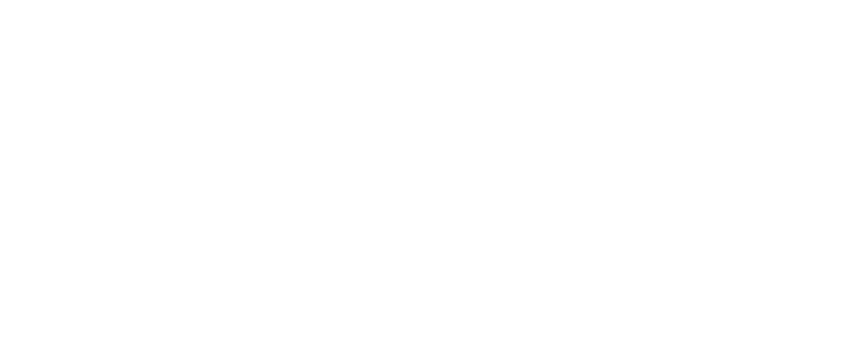
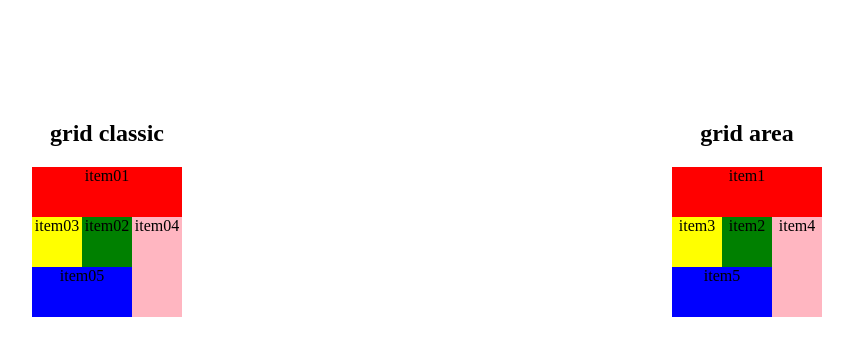
Before and after one commit to bgeye/webdev, a PHP site: page / in a window 1280 px wide. Before the commit the part shown is empty. Shown: the top 356 px of the page, without its empty margins (213-1066 px from the left). Run offline with PHP 8.4, Linux system fonts and the light colour scheme.

Commit message:
finish exercise 1 grid - classic/area

```diff
--- a/html-css/abend4/grid-exercises/exercise1/index.html
+++ b/html-css/abend4/grid-exercises/exercise1/index.html
@@ -7,5 +7,29 @@
 </head>
 <body>
 
+<div class="main">
+    <div class="gridcontainer">
+        <h2>grid classic</h2>
+        <div class="container-classic">
+            <div class="item01">item01</div>
+            <div class="item02">item02</div>
+            <div class="item03">item03</div>
+            <div class="item04">item04</div>
+            <div class="item05">item05</div>
+        </div>
+    </div>
+    <div class="gridcontainer">
+        <h2>grid area</h2>
+        <div class="container-area">
+            <div class="item1">item1</div>
+            <div class="item2">item2</div>
+            <div class="item3">item3</div>
+            <div class="item4">item4</div>
+            <div class="item5">item5</div>
+        </div>
+    </div>
+</div>
+
+
 </body>
 </html>
--- a/html-css/abend4/grid-exercises/exercise1/styles/style.css
+++ b/html-css/abend4/grid-exercises/exercise1/styles/style.css
@@ -9,3 +9,93 @@ body{
     padding-top:100px;
 
 }
+
+h2{
+    flex-basis: 100%;
+}
+
+.main{
+    display: flex;
+}
+
+.gridcontainer{
+    flex-basis:50%;
+    display: flex;
+    flex-wrap: wrap;
+    justify-content: center;
+    text-align: center;
+}
+
+.container-classic{
+    flex-basis:150px;
+    display: grid;
+    grid-template-rows: 50px 50px 50px;
+    grid-template-columns:50px 50px 50px;
+    /*align-items: start;
+    justify-items: center;*/
+}
+
+.container-area{
+    display: grid;
+    grid-template-rows: 50px 50px 50px;
+    grid-template-columns:50px 50px 50px;
+    grid-template-areas: "item1 item1 item1"
+                         "item3 item2 item4"
+                         "item5 item5 item4";
+}
+
+.item01{
+    grid-row:1/2;
+    grid-column:1/4;
+    background-color: red;
+}
+
+.item02{
+    grid-row:2/3;
+    grid-column:2/3;
+    background-color: green;
+}
+
+.item03{
+    grid-row: 2/3;
+    grid-column: 1/2;
+    background-color: yellow;
+}
+
+.item04{
+    grid-row: 2/4;
+    grid-column: 3/4;
+    background-color: lightpink;
+}
+
+.item05{
+    grid-row:3/4;
+    grid-column:1/3;
+    background-color: blue;
+}
+
+
+.item1{
+    grid-area: 1/1/2/4;
+    background-color: red;
+}
+
+.item2{
+    grid-area: 2/2/3/3;
+    background-color: green;
+}
+
+.item3{
+    grid-area: 2/1/3/2;
+    background-color: yellow;
+}
+
+.item4{
+    grid-area: 2/3/4/4;
+    background-color: lightpink;
+}
+
+.item5{
+    grid-area: 3/1/4/3;
+    background-color: blue;
+}
```
